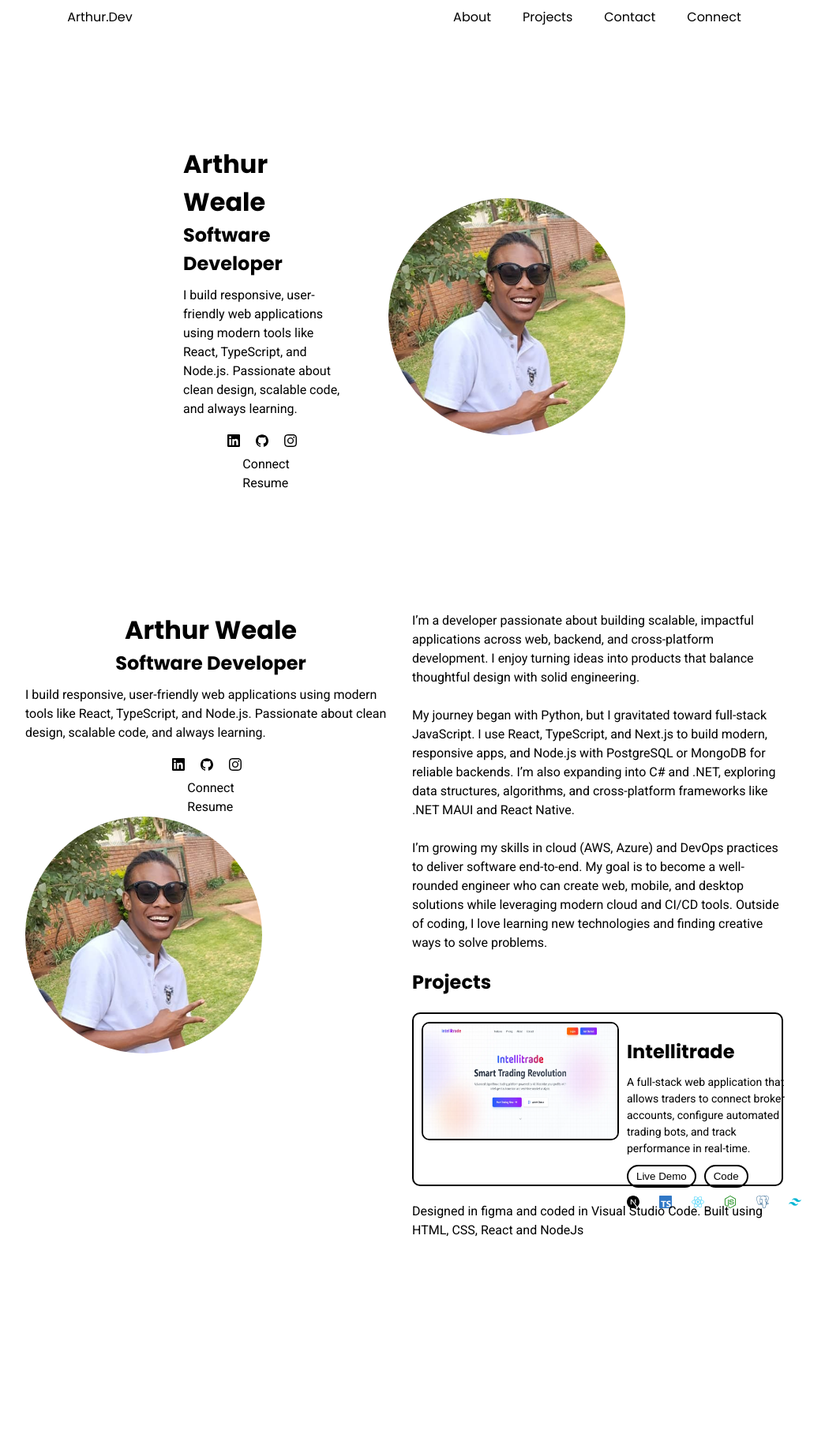
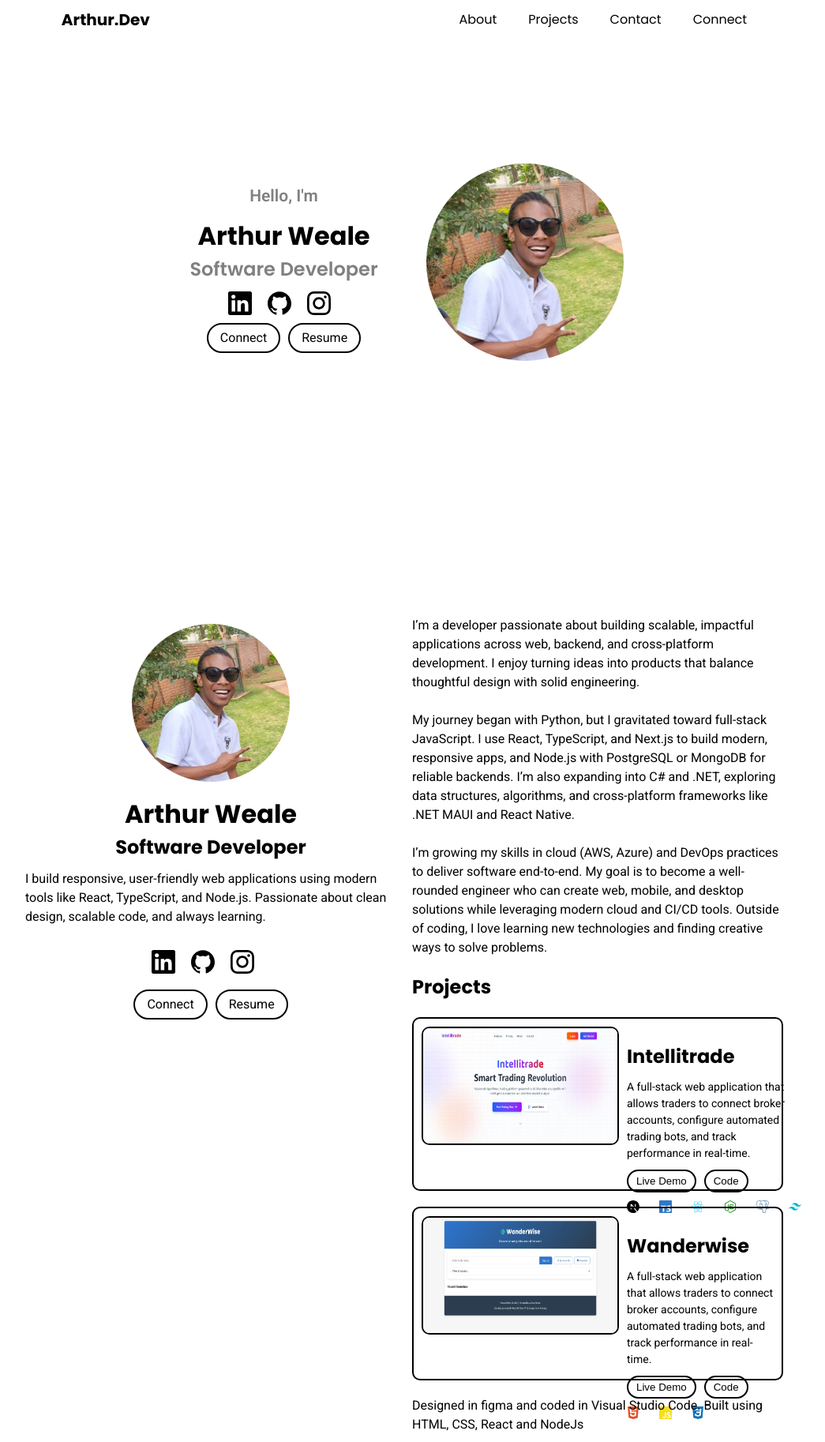
Before and after one commit to Arthur-Weale/portfolio, a React (Vite) app: page / in a window 1280 px wide. Shown: the whole page at 79% size, without its empty margins (128-1173 px from the left). Before the commit the page ends 1580 px from the top, so only its background shows below. Built offline with nearby package versions, Linux system fonts and the light colour scheme.

Commit message:
dummy project data added

```diff
--- a/src/App.jsx
+++ b/src/App.jsx
@@ -19,7 +19,8 @@ import profile from './assets/profile.jpg';
 const projectCardData = [
   {
     name: "Intellitrade",
-    imageUrl: "public/projects/intellitrade.webp",
+    imageUrl: "/projects/intellitrade.webp",
+    imageAlt: "intellitrade app ui",
     summary:
       "A full-stack web application that allows traders to connect broker accounts, configure automated trading bots, and track performance in real-time.",
     github: "#",
@@ -29,14 +30,72 @@ const projectCardData = [
         iconName: "SiNextdotjs",
         iconColor: "#000000",
       },
+      {
+        iconName: "SiTypescript",
+        iconColor: "#3178C6",
+      },
+      {
+        iconName: "SiReact",
+        iconColor: "#61DAFB",
+      },
+      {
+        iconName: "SiNodedotjs",
+        iconColor: "#339933",
+      },
+      {
+        iconName: "SiPostgresql",
+        iconColor: "#336791",
+      },
+      {
+        iconName: "SiTailwindcss",
+        iconColor: "#06B6D4",
+      },
+    ],
+  },
+  {
+    name: "Wanderwise",
+    imageUrl: "/projects/wanderwise.webp",
+    imageAlt: "wanderwise app ui",
+    summary:
+      "A full-stack web application that allows traders to connect broker accounts, configure automated trading bots, and track performance in real-time.",
+    github: "#",
+    live: "#",
+    icons: [
+      {
+        iconName: "SiHtml5",
+        iconColor: "#E34F26",
+      },
+      {
+        iconName: "SiJavascript",
+        iconColor: "#F7DF1E",
+      },
+      {
+        iconName: "SiCss3",
+        iconColor: "#1572B6",
+      },
     ],
   },
 ];
+
+const iconMap = {
+  SiNextdotjs,
+  SiTypescript,
+  SiReact,
+  SiNodedotjs,
+  SiPostgresql,
+  SiTailwindcss,
+  SiHtml5,
+  SiJavascript,
+  SiCss3,
+};
+
 function App() {
   return (
     <>
       <nav>
-        <a href="#">Arthur.Dev</a>
+        <a href="#" className="logo">
+          Arthur.Dev
+        </a>
         <ul>
           <li>
             <a href="#">About</a>
@@ -54,33 +113,29 @@ function App() {
       </nav>
       <div className="hero-container">
         <div className="left-container">
-          <div className="intro">
-            <h1>Arthur Weale</h1>
-            <h2>Software Developer</h2>
-            <p>
-              I build responsive, user-friendly web applications using modern
-              tools like React, TypeScript, and Node.js. Passionate about clean
-              design, scalable code, and always learning.
-            </p>
+          <div className="intro top-intro">
+            <p className='greeting'>Hello, I'm</p>
+            <h1 className='name'>Arthur Weale</h1>
+            <h2 className='title'>Software Developer</h2>
             <div className="socials">
-              <SiLinkedin />
-              <SiGithub />
-              <SiInstagram />
+              <SiLinkedin size={30} />
+              <SiGithub size={30} />
+              <SiInstagram size={30} />
             </div>
-            <div className="btn-container">
-              <div>Connect</div>
-              <div>Resume</div>
+            <div className="action-btn-container">
+              <div className="profile-btn">Connect</div>
+              <div className="profile-btn">Resume</div>
             </div>
           </div>
         </div>
 
         <div className="right-container">
-          <div className="image-container">
+          <div className="image-container top-image-container">
             <img
               src={profile}
               alt="This my profile image"
-              width={"300px"}
-              height={"300px"}
+              width={"250px"}
+              height={"250px"}
             />
           </div>
         </div>
@@ -88,6 +143,17 @@ function App() {
 
       <div className="second-bottom-view">
         <div className="left-view">
+          <div className="bottom-left-container">
+            <div className="image-container">
+              <img
+                src={profile}
+                alt="This my profile image"
+                width={"200px"}
+                height={"200px"}
+              />
+            </div>
+          </div>
+
           <div className="view-container">
             <div className="view-bottom-container">
               <div className="intro">
@@ -99,25 +165,16 @@ function App() {
                   about clean design, scalable code, and always learning.
                 </p>
                 <div className="socials">
-                  <SiLinkedin />
-                  <SiGithub />
-                  <SiInstagram />
-                </div>
-                <div className="btn-container">
-                  <div>Connect</div>
-                  <div>Resume</div>
+                  <div className="socials">
+                    <SiLinkedin size={30} />
+                    <SiGithub size={30} />
+                    <SiInstagram size={30} />
                   </div>
                 </div>
+                <div className="action-btn-container">
+                  <div className="profile-btn">Connect</div>
+                  <div className="profile-btn">Resume</div>
                 </div>
-
-            <div className="top-imageview-container">
-              <div className="image-container">
-                <img
-                  src={profile}
-                  alt="This my profile image"
-                  width={"300px"}
-                  height={"300px"}
-                />
               </div>
             </div>
           </div>
@@ -149,34 +206,33 @@ function App() {
           </p>
           <div className="projects">
             <h2>Projects</h2>
-            <div className="project1">
+            {projectCardData.map((card) => (
+              <div className="project1" key={card.name}>
                 <div className="project-image">
-                <img
-                  src="public/projects/intellitrade.webp"
-                  alt="intellitrade app ui"
-                />
+                  <img src={card.imageUrl} alt={card.imageAlt} />
                 </div>
                 <div className="project-description">
-                <h2>Intellitrade</h2>
-                <p>
-                  A full-stack web application that allows traders to connect
-                  broker accounts, configure automated trading bots, and track
-                  performance in real-time.
-                </p>
+                  <h2>{card.name}</h2>
+                  <p>{card.summary}</p>
                   <div className="action-btn">
                     <button>Live Demo</button>
                     <button>Code</button>
                   </div>
                   <div className="tech-icons">
-                  <SiNextdotjs color="#000000" />
-                  <SiTypescript color="#3178C6" />
-                  <SiReact color="#61DAFB" />
-                  <SiNodedotjs color="#339933" />
-                  <SiPostgresql color="#336791" />
-                  <SiTailwindcss color="#06B6D4" />
+                    {card.icons.map((icon) => {
+                      const IconComponent = iconMap[icon.iconName];
+                      return (
+                        <IconComponent
+                          color={icon.iconColor}
+                          key={icon.iconName}
+                        />
+                      );
+                    })}
                   </div>
                 </div>
               </div>
+            ))}
+
             <div>
               <p>
                 Designed in figma and coded in Visual Studio Code. Built using
```
Lines whose indentation alone changed are shown as unchanged.
